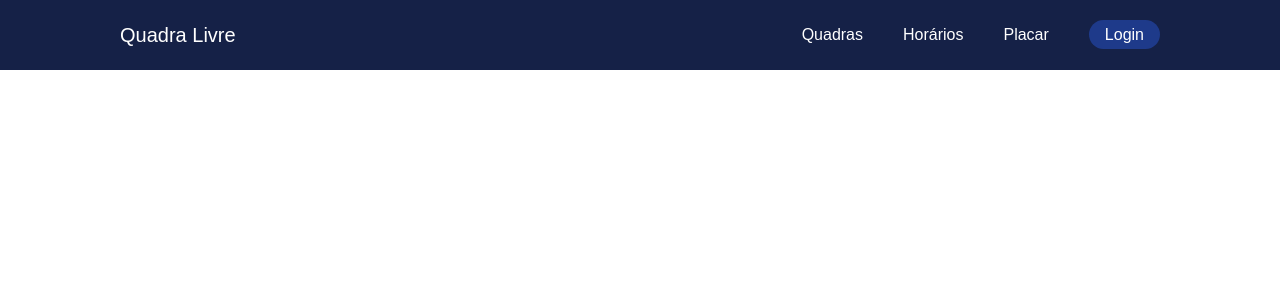
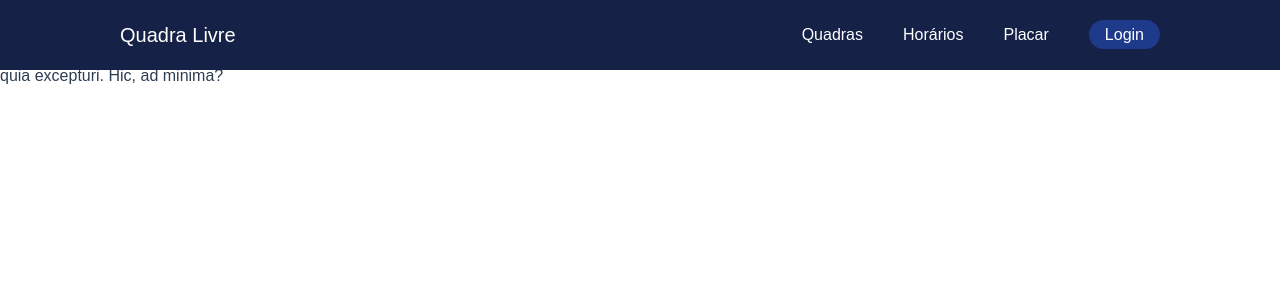
Before and after one commit to samuell40/QuadraLivre, a Vue app in the folder front-end/: page / in a window 1280 px wide. Shown: the top 300 px of the page. Built offline with nearby package versions, Linux system fonts and the light colour scheme.

Commit message:
Correção de erros

```diff
--- a/front-end/package.json
+++ b/front-end/package.json
@@ -8,8 +8,11 @@
     "lint": "vue-cli-service lint"
   },
   "dependencies": {
+    "bootstrap": "^5.3.6",
     "core-js": "^3.8.3",
-    "vue": "^3.2.13"
+    "pinia": "^3.0.2",
+    "vue": "^3.2.13",
+    "vue-router": "^4.5.1"
   },
   "devDependencies": {
     "@babel/core": "^7.12.16",
--- a/front-end/src/App.vue
+++ b/front-end/src/App.vue
@@ -1,25 +1,23 @@
 <template>
-  <HelloWorld msg="Welcome to Your Vue.js App"/>
+  <router-view/>
 </template>
-
-<script>
-import HelloWorld from './components/NavBar.vue'
-
-export default {
-  name: 'App',
-  components: {
-    HelloWorld
-  }
-}
-</script>
 
 <style>
 #app {
-  font-family: Avenir, Helvetica, Arial, sans-serif;
+  font-family: 'Montserrat', sans-serif;
   -webkit-font-smoothing: antialiased;
   -moz-osx-font-smoothing: grayscale;
-  text-align: center;
   color: #2c3e50;
-  margin-top: 60px;
+  margin: 0;
 }
+img:focus {
+  outline: none;
+}
+
+body{
+  margin: 0;
+  font-family: 'Montserrat', sans-serif;
+}
+
+
 </style>
--- a/front-end/src/main.js
+++ b/front-end/src/main.js
@@ -1,4 +1,25 @@
-import { createApp } from 'vue'
-import App from './App.vue'
+// src/main.js
+import { createApp } from 'vue';
+import App from './App.vue';
+import router from './router';
+import { createPinia, setActivePinia } from 'pinia';
+import { useAuthStore } from './store';
 
-createApp(App).mount('#app')
+import 'bootstrap/dist/css/bootstrap.min.css';
+import 'bootstrap/dist/js/bootstrap.bundle.min.js';
+
+const app = createApp(App);
+
+// 🔹 Configura e ativa o Pinia
+const pinia = createPinia();
+setActivePinia(pinia);
+app.use(pinia);
+
+// 🔹 Usa o Vue Router
+app.use(router);
+
+// 🔹 Monta o app
+app.mount('#app');
+
+const authStore = useAuthStore();
+authStore.carregarDados();
--- a/front-end/src/router/index.js
+++ b/front-end/src/router/index.js
@@ -0,0 +1,17 @@
+import { createRouter, createWebHistory } from 'vue-router';
+import HomeView from '../views/HomeView.vue';
+
+const routes = [
+  {
+    path: '/',
+    name: 'Home',
+    component: HomeView,
+  },
+];
+
+const router = createRouter({
+  history: createWebHistory(),
+  routes,
+});
+
+export default router;
--- /dev/null
+++ b/front-end/src/store.js
@@ -0,0 +1,48 @@
+import { defineStore } from 'pinia';
+
+export const useAuthStore = defineStore('auth', {
+  state: () => ({
+    token: null,
+    usuario: null,
+  }),
+  getters: {
+    isAuthenticated: (state) => !!state.token,
+    getUser: (state) => state.usuario,
+    getToken: (state) => state.token,
+  },
+  actions: {
+    setAuthData(user, token) {
+      this.usuario = user;
+      this.token = token;
+
+      // Salvar no localStorage e nos cookies
+      localStorage.setItem('token', token);
+      localStorage.setItem('usuario', JSON.stringify(user));
+
+    },
+    clearAuthData() {
+      this.usuario = null;
+      this.token = null;
+      // Remover do localStorage e dos cookies
+      localStorage.removeItem('token');
+      localStorage.removeItem('usuario');
+    },
+    login(user, token) {
+      this.setAuthData(user, token);
+    },
+    logout() {
+      console.log("Aqui")
+      this.clearAuthData();
+    },
+    carregarDados() {
+      // Carregar dados do localStorage
+      let token = localStorage.getItem('token');
+      let user = JSON.parse(localStorage.getItem('usuario'));
+      // Se não encontrar no localStorage, tenta nos cookies
+
+      if (token && user) {
+        this.setAuthData(user, token);
+      }
+    },
+  },
+});
--- /dev/null
+++ b/front-end/src/views/HomeView.vue
@@ -0,0 +1,15 @@
+<template>
+    <div class="home">
+        <NavBar />
+        <p>Cheguei aqui!</p>
+        <p>Lorem ipsum dolor sit amet, consectetur adipisicing elit. Nihil fugiat nemo error, nulla culpa ea perferendis. Ex doloribus molestias nihil inventore saepe voluptatibus obcaecati eos quia excepturi. Hic, ad minima?</p>
+    </div>
+</template>
+
+<script>
+import NavBar from '@/components/NavBar.vue';
+export default {
+    name: 'HomeView',
+    components: { NavBar },
+};
+</script>
```
Also changed, not shown: 1 other file (tests, documents, lock files or other folders).
